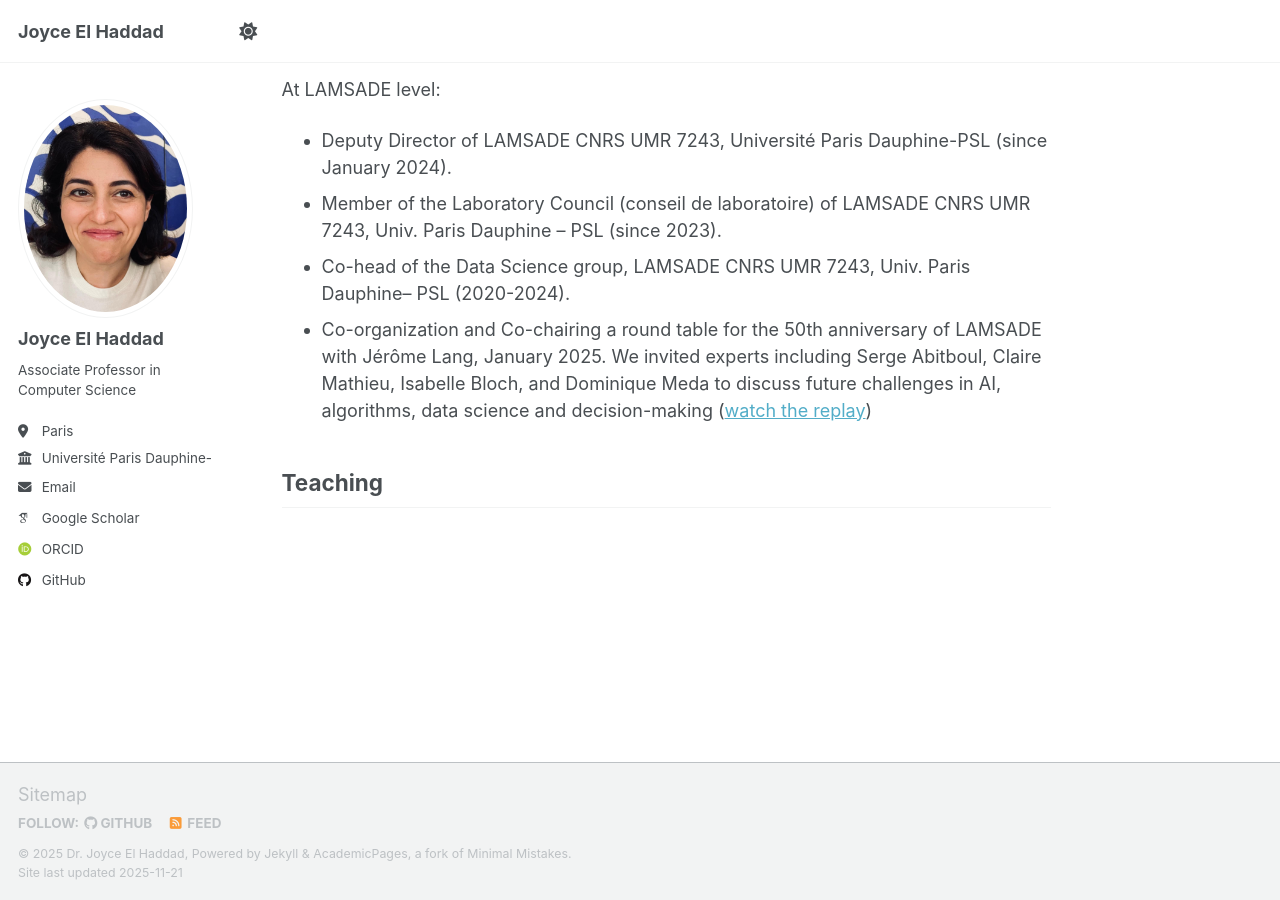
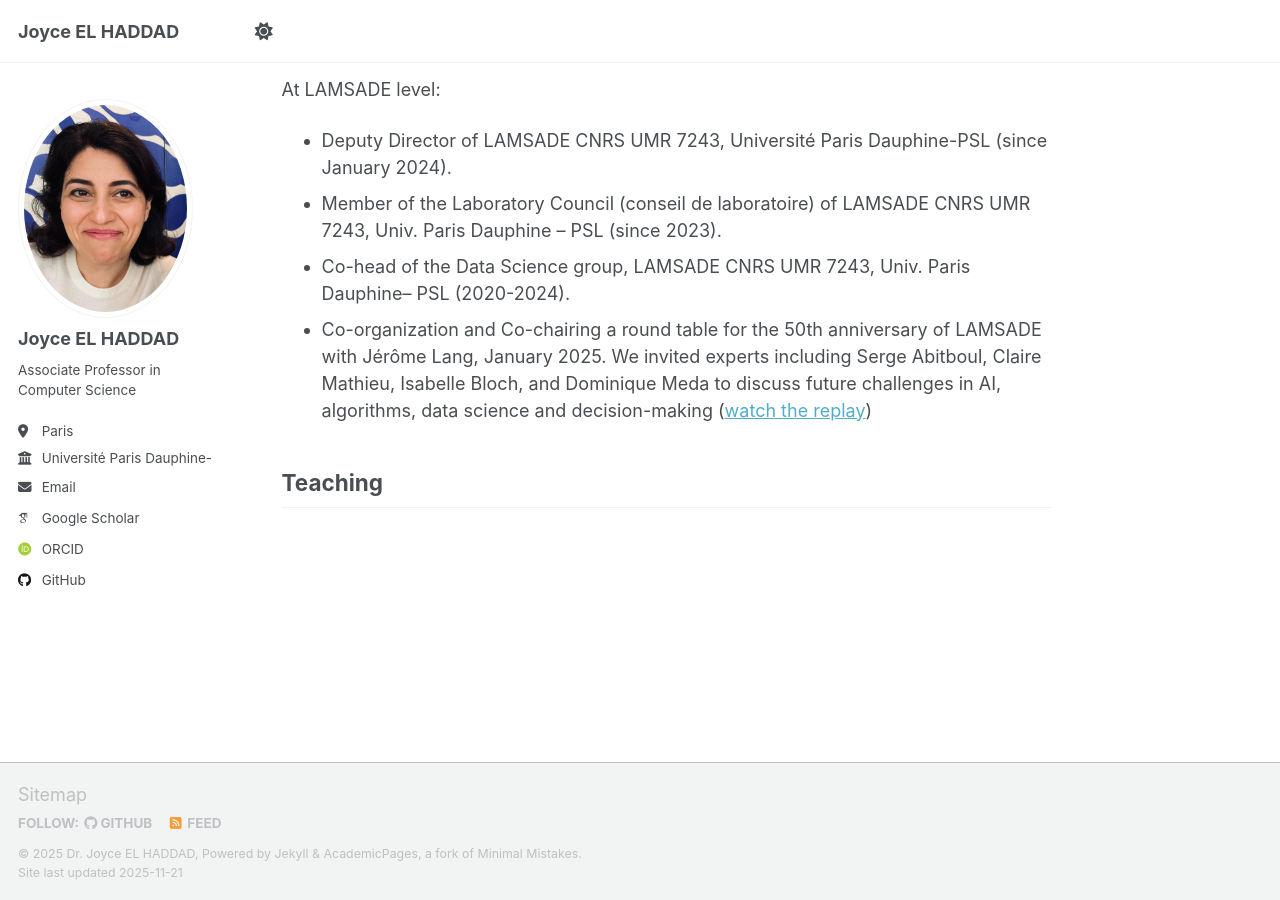
Before and after one commit to joyceelhaddad/joyceelhaddad.github.io, a Jekyll site: the page built from _pages/about.md, in a window 1280 px wide and 900 px high, scrolled down 1500 px. Built offline with Jekyll 4.4.1, drawn with Linux system fonts in a browser that asks for light colours; some web fonts are replaced; a script that is not in the unit is left out.

```diff
--- a/_config.yml
+++ b/_config.yml
@@ -9,9 +9,9 @@
 # Basic Site Settings
 locale                   : "en-US"
 site_theme               : "default" # Currently available options are "default", "air"
-title                    : "Joyce El Haddad"
+title                    : "Joyce EL HADDAD"
 title_separator          : "-"
-name                     : &name "Dr. Joyce El Haddad"
+name                     : &name "Dr. Joyce EL HADDAD"
 description              : &description "Associate Professor at Université Paris Dauphine-PSL"   # Update this with a general description of your site, this is the default if not overridden by a page
 url                      : https://joyceelhaddad.github.io # The base hostname & protocol for your site e.g. "https://[your GitHub username].github.io",
                                                            # or if you already have some other page hosted on Github then use "https://[your GitHub username].github.io/[Your Repo Name]"
@@ -24,7 +24,7 @@ repository               : "joyceelhaddad.github.io"
 author:
   # Biographic information
   avatar           : "my_photo_3_centre.jpg"
-  name             : "Joyce El Haddad"
+  name             : "Joyce EL HADDAD"
   pronouns         : # example: "she/her"
   bio              : "Associate Professor in Computer Science"
   location         : "Paris"
```
